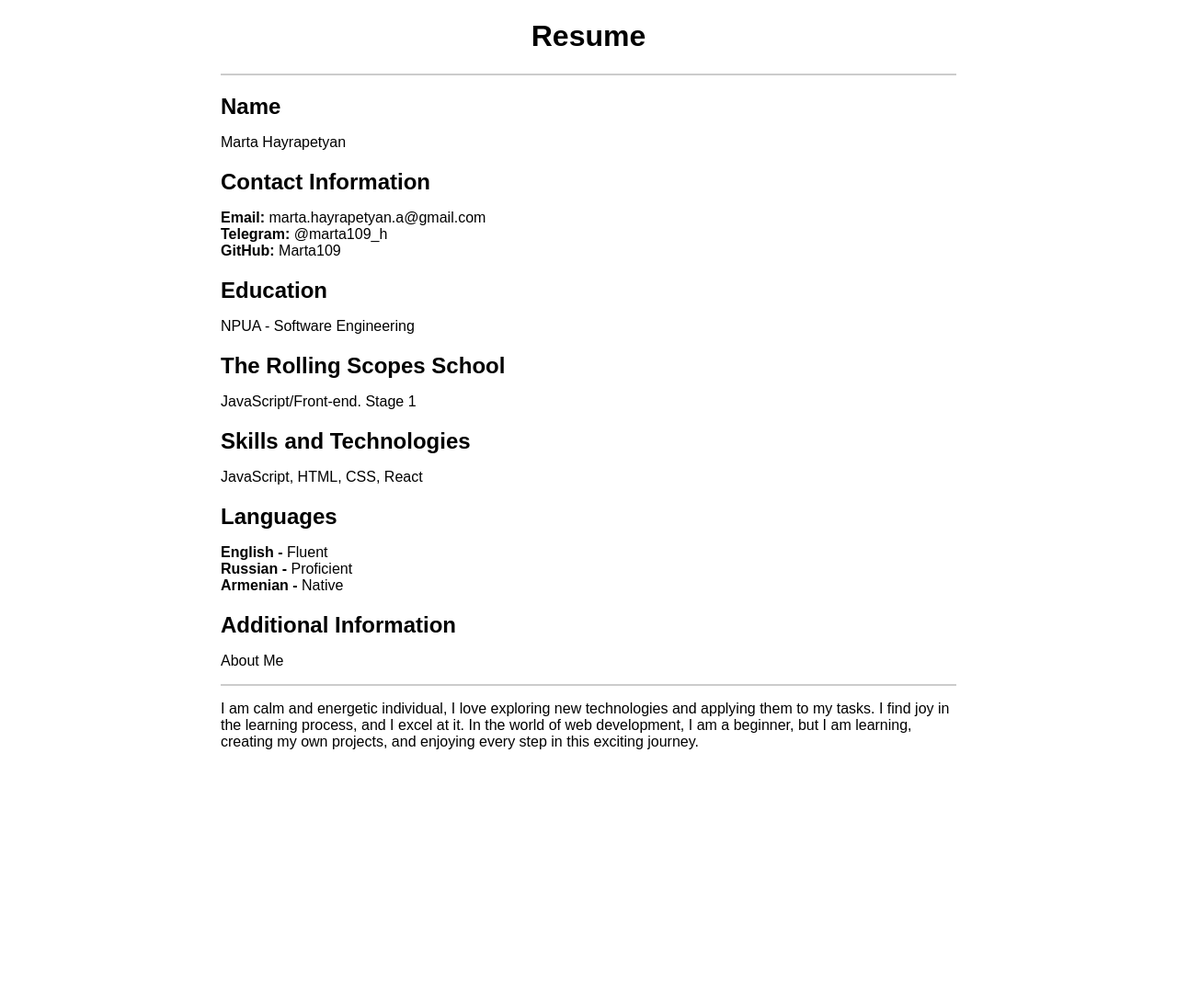
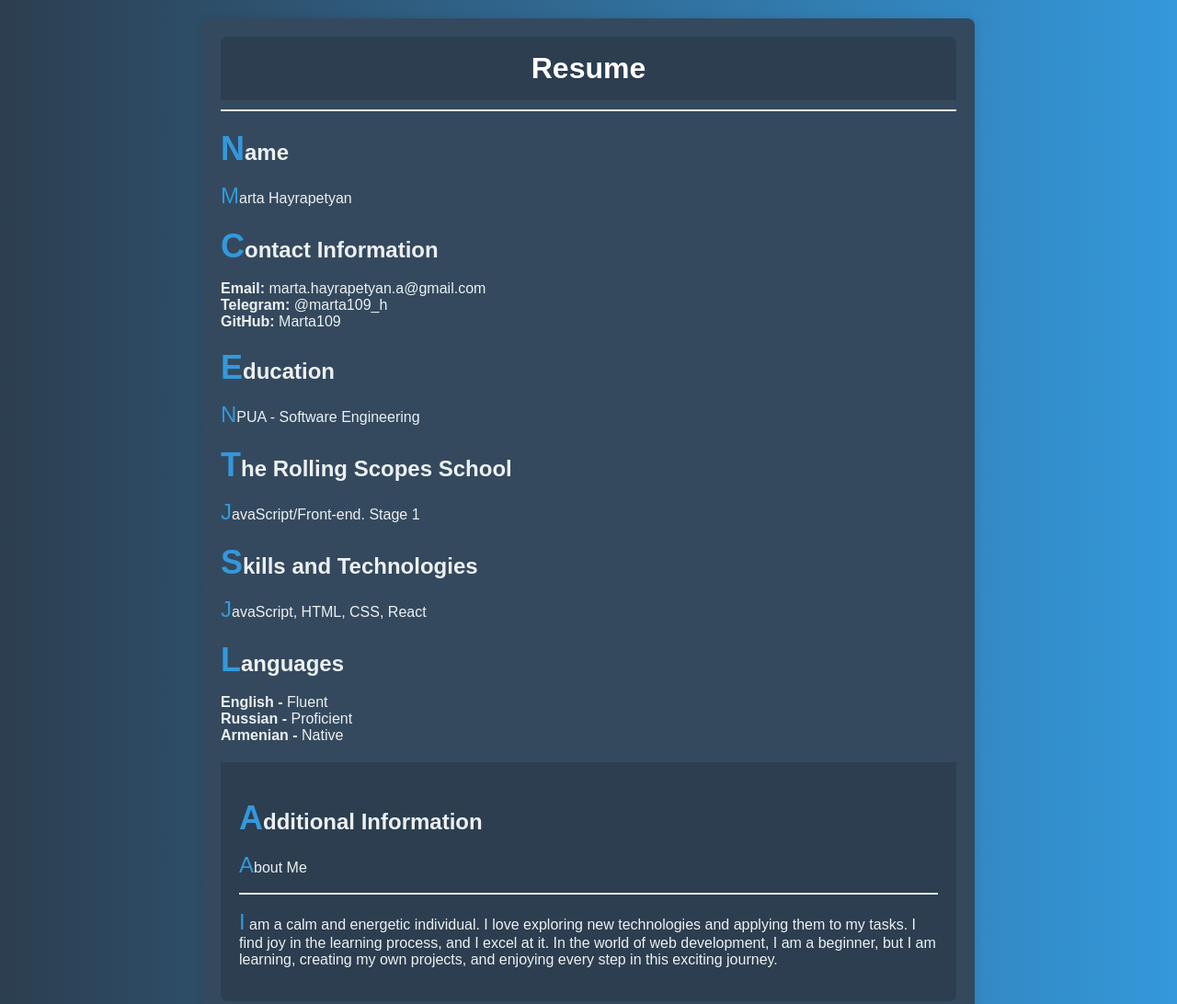
Before and after one commit to Marta109/rsschool-cv, a plain HTML site: page index.html in a window 1280 px wide. Shown: the top 1092 px of the page at 92% size. Before the commit the page ends 836 px from the top, so only its background shows below. Drawn offline with nearby package versions, Linux system fonts and the light colour scheme.

Commit message:
feat: add new css styls

```diff
--- a/index.html
+++ b/index.html
@@ -2,20 +2,26 @@
 <html lang="en">
   <head>
     <meta charset="UTF-8" />
+    <meta
+      name="viewport"
+      content="width=device-width, initial-scale=1.0" />
     <title>Resume - Marta Hayrapetyan</title>
     <link rel="stylesheet" href="./style.css" />
+    <script src="./index.js"></script>
   </head>
   <body>
     <div class="resume">
-      <h1>Resume</h1>
+      <header>
+        <h1>Resume</h1>
+      </header>
       <hr />
 
-      <section>
+      <section class="animated fadeIn">
         <h2>Name</h2>
         <p>Marta Hayrapetyan</p>
       </section>
 
-      <section>
+      <section class="animated fadeIn">
         <h2>Contact Information</h2>
         <ul>
           <li><strong>Email:</strong> marta.hayrapetyan.a@gmail.com</li>
@@ -24,22 +30,22 @@
         </ul>
       </section>
 
-      <section>
+      <section class="animated fadeIn">
         <h2>Education</h2>
         <p>NPUA - Software Engineering</p>
       </section>
 
-      <section>
+      <section class="animated fadeIn">
         <h2>The Rolling Scopes School</h2>
         <p>JavaScript/Front-end. Stage 1</p>
       </section>
 
-      <section>
+      <section class="animated fadeIn">
         <h2>Skills and Technologies</h2>
         <p>JavaScript, HTML, CSS, React</p>
       </section>
 
-      <section>
+      <section class="animated fadeIn">
         <h2>Languages</h2>
         <ul>
           <li><strong>English -</strong> Fluent</li>
@@ -48,12 +54,12 @@
         </ul>
       </section>
 
-      <section>
+      <section class="additional-info animated fadeIn">
         <h2>Additional Information</h2>
         <p>About Me</p>
         <hr />
         <p>
-          I am calm and energetic individual, I love exploring new
+          I am a calm and energetic individual. I love exploring new
           technologies and applying them to my tasks. I find joy in the
           learning process, and I excel at it. In the world of web
           development, I am a beginner, but I am learning, creating my own
@@ -61,5 +67,8 @@
         </p>
       </section>
     </div>
+
+    <script src="https://code.jquery.com/jquery-3.6.4.min.js"></script>
+    <script src="./script.js"></script>
   </body>
 </html>
--- /dev/null
+++ b/index.js
@@ -0,0 +1,10 @@
+$(document).ready(function () {
+  $(".animated").hover(
+    function () {
+      $(this).addClass("pulse");
+    },
+    function () {
+      $(this).removeClass("pulse");
+    }
+  );
+});
--- a/style.css
+++ b/style.css
@@ -1,19 +1,40 @@
 body {
-    font-family: Arial, sans-serif;
-    margin: 20px;
+    font-family: 'Arial', sans-serif;
+    margin: 0;
+    background: linear-gradient(to right, #2c3e50, #3498db);
+    color: #fff;
 }
 
 .resume {
     max-width: 800px;
-    margin: 0 auto;
+    margin: 20px auto;
+    background-color: #34495e;
+    padding: 20px;
+    border-radius: 8px;
+    box-shadow: 0 0 10px rgba(0, 0, 0, 0.1);
+    color: #ecf0f1;
+}
+
+header {
+    background-color: #2c3e50;
+    color: #fff;
+    padding: 1em;
+    text-align: center;
+    border-radius: 8px 8px 0 0;
 }
 
 h1 {
-    text-align: center;
+    margin: 0;
+}
+
+hr {
+    border: 1px solid #ecf0f1;
+    margin: 10px 0;
 }
 
 h2 {
     margin-bottom: 5px;
+    color: #ecf0f1;
 }
 
 ul {
@@ -23,9 +44,36 @@ ul {
 
 section {
     margin-bottom: 20px;
+    position: relative;
 }
 
-hr {
-    border: 1px solid #ccc;
-    margin: 10px 0;
+.additional-info {
+    background-color: #2c3e50;
+    padding: 20px;
+    border-radius: 0 0 8px 8px;
 }
+
+.animated {
+    animation-duration: 1s;
+    animation-fill-mode: both;
+}
+
+.pulse {
+    transform: scale(1.05);
+}
+
+p:first-letter,
+h2:first-letter {
+    color: #3498db;
+    font-size: 150%;
+}
+
+@keyframes fadeIn {
+    from {
+        opacity: 0;
+    }
+
+    to {
+        opacity: 1;
+    }
+}
```
